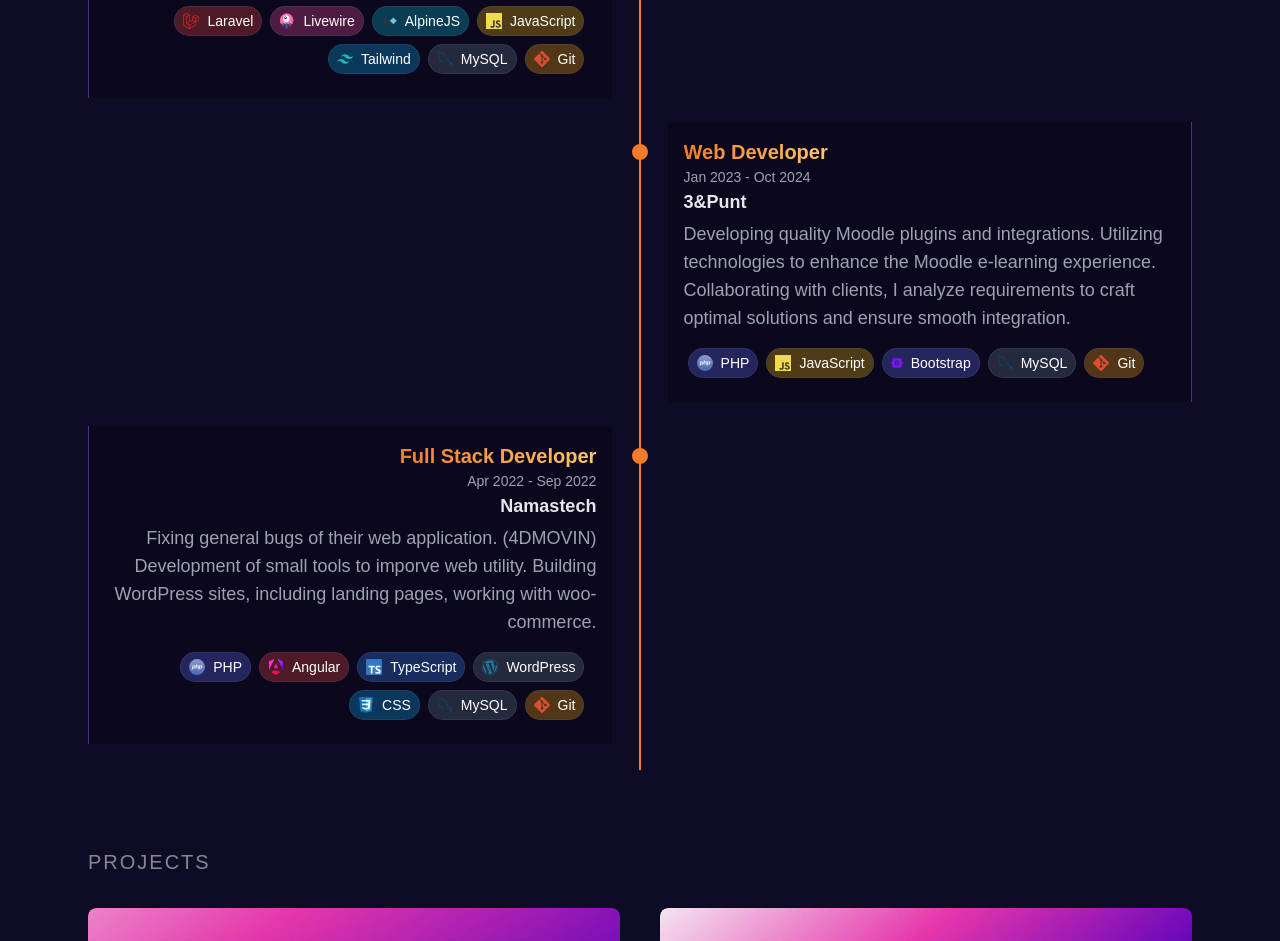
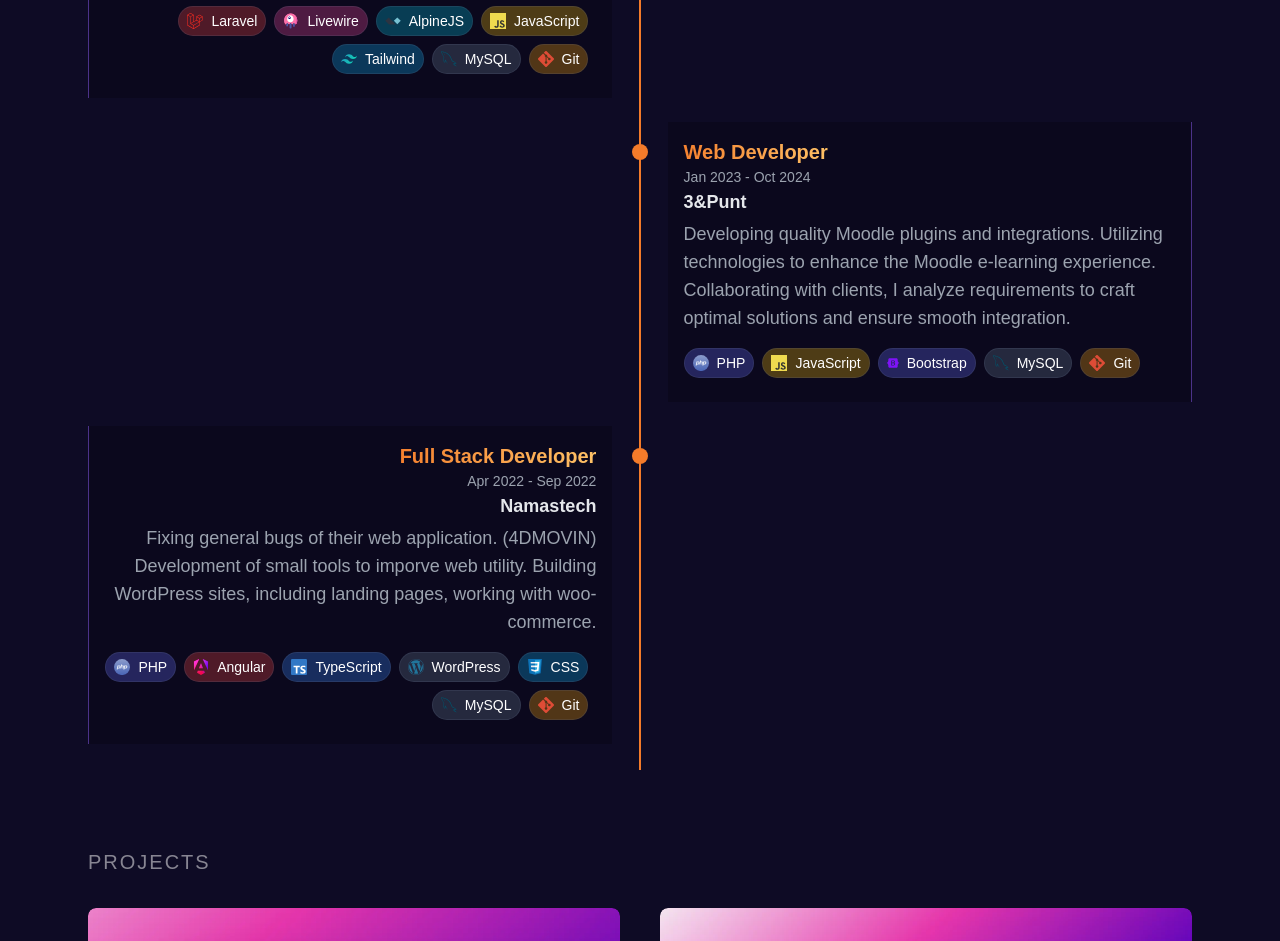
Before and after one commit to umigam3/personal-portfolio-v2, a Next.js app: page / in a window 1280 px wide. Shown: the part 1600-2541 px from the top of the page. Built offline with nearby package versions, Linux system fonts and the light colour scheme.

Commit message:
scrollbar hide and fix

```diff
--- a/src/components/experience/Experience.tsx
+++ b/src/components/experience/Experience.tsx
@@ -34,7 +34,7 @@ export default function Experience() {
           description="Working with a development team to enhance the main platform, including integrating and refining APIs and endpoints, while also managing a dashboard that allows for a variety of actions."
           side="left"
         >
-          <div className="flex lg:flex-wrap flex-nowrap overflow-x-auto px-1 justify-start lg:justify-end scroll-smooth [mask-image:_linear-gradient(to_right,transparent_0,_black_5px,_black_calc(100%-5px),transparent_100%)]">
+          <div className="no-scrollbar px-4 flex lg:flex-wrap flex-nowrap overflow-x-auto justify-start lg:justify-end scroll-smooth [mask-image:_linear-gradient(to_right,transparent_0,_black_15px,_black_calc(100%-15px),transparent_100%)]">
             <Badge color="bg-red-500/30" skill="Laravel">
               <Laravel />
             </Badge>
@@ -65,7 +65,7 @@ export default function Experience() {
           description="Developing quality Moodle plugins and integrations. Utilizing technologies to enhance the Moodle e-learning experience. Collaborating with clients, I analyze requirements to craft optimal solutions and ensure smooth integration."
           side="right"
         >
-          <div className="flex lg:flex-wrap flex-nowrap overflow-x-auto px-1 justify-start scroll-smooth [mask-image:_linear-gradient(to_right,transparent_0,_black_5px,_black_calc(100%-5px),transparent_100%)]">
+          <div className="no-scrollbar px-4 flex lg:flex-wrap flex-nowrap overflow-x-auto justify-start scroll-smooth [mask-image:_linear-gradient(to_right,transparent_0,_black_15px,_black_calc(100%-15px),transparent_100%)]">
             <Badge color="bg-indigo-500/30" skill="PHP">
               <Php />
             </Badge>
@@ -90,7 +90,7 @@ export default function Experience() {
           description="Fixing general bugs of their web application. (4DMOVIN) Development of small tools to imporve web utility. Building WordPress sites, including landing pages, working with woo-commerce."
           side="left"
         >
-          <div className="flex lg:flex-wrap flex-nowrap overflow-x-auto px-1 justify-start lg:justify-end scroll-smooth [mask-image:_linear-gradient(to_right,transparent_0,_black_5px,_black_calc(100%-5px),transparent_100%)]">
+          <div className="no-scrollbar px-4 flex lg:flex-wrap flex-nowrap overflow-x-auto justify-start lg:justify-end scroll-smooth [mask-image:_linear-gradient(to_right,transparent_0,_black_15px,_black_calc(100%-15px),transparent_100%)]">
             <Badge color="bg-indigo-500/30" skill="PHP">
               <Php />
             </Badge>
--- a/src/components/experience/ExperienceCard.tsx
+++ b/src/components/experience/ExperienceCard.tsx
@@ -17,21 +17,23 @@ export default function ExperienceCard({
     <div className="relative w-full pb-6">
       <div className="absolute ml-2 lg:ml-0 bg-[#F47B2A] w-4 h-4 rounded-full top-4 left-0 lg:left-1/2 transform -translate-x-1/2 mt-1.5"></div>
       <div
-        className={`relative ml-6 lg:ml-0 bg-black/20 p-4 lg:rounded-none
+        className={`relative ml-6 lg:ml-0 bg-black/20 py-4 lg:rounded-none
             ${
               side == "right"
                 ? "lg:left-[52.5%] lg:w-[47.5%] border-r-violet-500/50 border-r-[1px]"
                 : "lg:w-[47.5%] lg:text-right lg:border-l-violet-500/50 lg:border-l-[1px] lg:border-r-0 border-l-0 border-r-violet-500/50 border-r-[1px]"
             }`}
       >
-        <span className="bg-gradient-to-r from-[#F47B2A] to-[#FFC76B] inline-block text-transparent bg-clip-text text-xl font-bold mb-1">
+        <span className="px-4 bg-gradient-to-r from-[#F47B2A] to-[#FFC76B] inline-block text-transparent bg-clip-text text-xl font-bold mb-1">
           {position}
         </span>
-        <span className="block mb-1 text-sm leading-none text-gray-400 dark:text-gray-500">
+        <span className="px-4 block mb-1 text-sm leading-none text-gray-400 dark:text-gray-500">
           {date}
         </span>
-        <h3 className="text-lg font-semibold mb-1 text-gray-200">{company}</h3>
-        <p className="md:text-lg mb-4 text-gray-400 dark:text-gray-400">
+        <h3 className="px-4 text-lg font-semibold mb-1 text-gray-200">
+          {company}
+        </h3>
+        <p className="px-4 md:text-lg mb-4 text-gray-400 dark:text-gray-400">
           {description}
         </p>
         {children}
--- a/src/styles/globals.css
+++ b/src/styles/globals.css
@@ -66,3 +66,12 @@ html {
 .animate-breathe {
   animation: breathe 6s ease-in-out infinite;
 }
+
+.no-scrollbar::-webkit-scrollbar {
+  display: none;
+}
+
+.no-scrollbar {
+  -ms-overflow-style: none;
+  scrollbar-width: none;
+}
```
